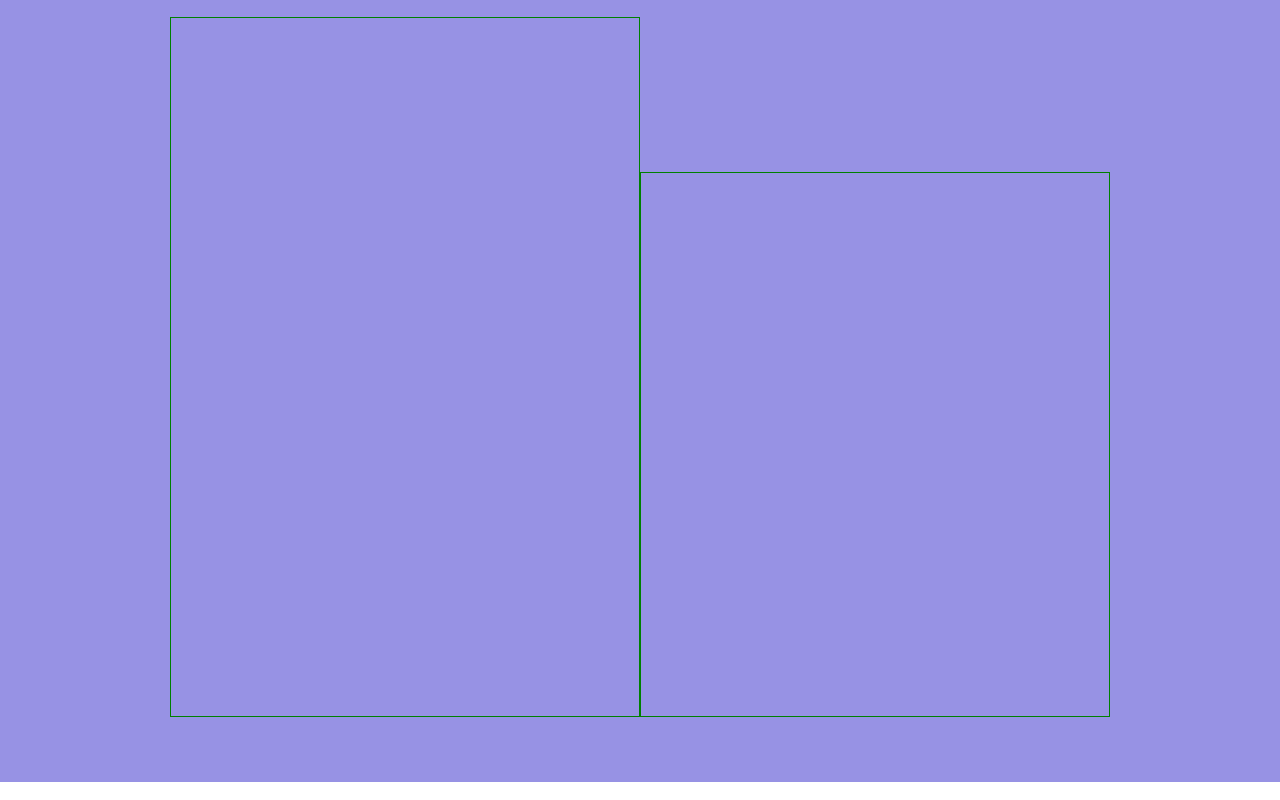
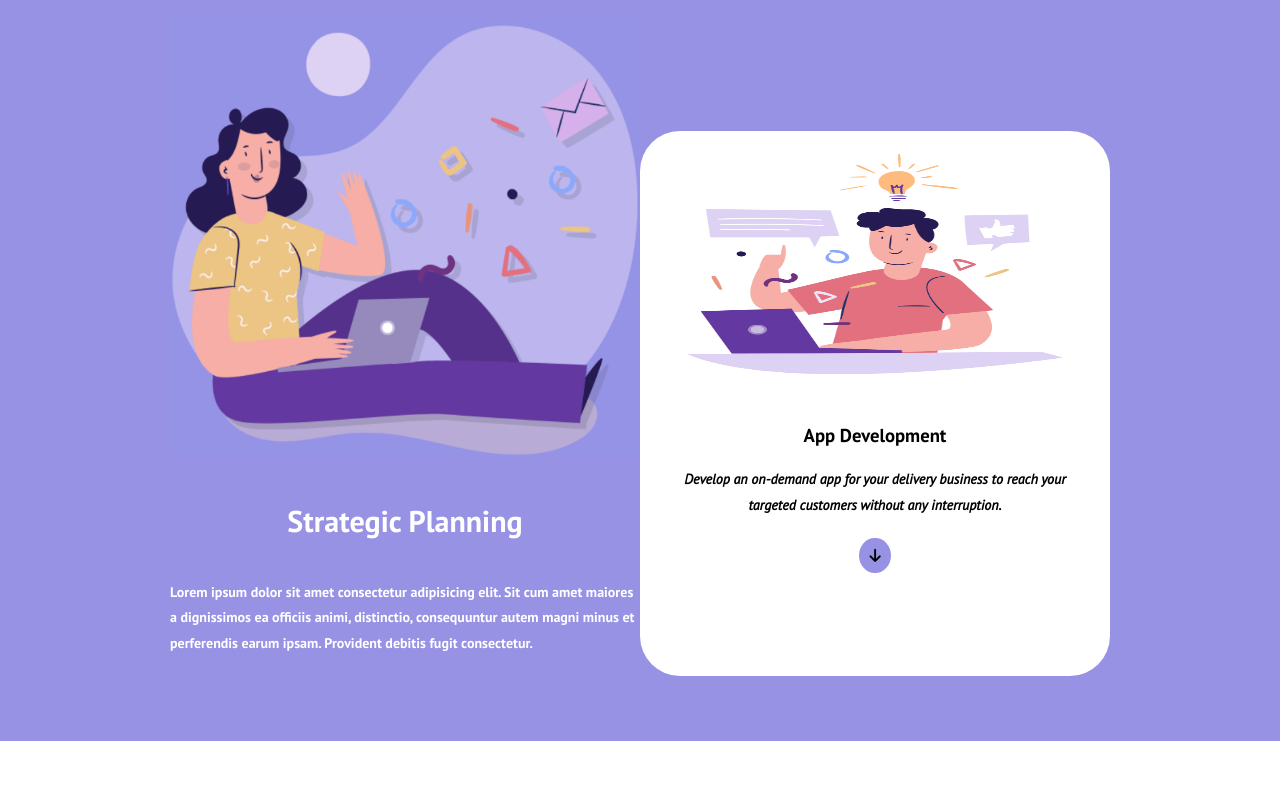
Before and after one commit to MiriamEvardi/htmlcss-responsive-layout, a plain HTML site: page index.html in a window 1280 px wide. Shown: the part 1000-1800 px from the top of the page. Drawn offline with Linux system fonts and the light colour scheme.

Commit message:
Section 2 coompleted

```diff
--- a/css/style.css
+++ b/css/style.css
@@ -55,6 +55,7 @@ p {
     font-size: 14px;
     font-weight: 600;
     color: #5a6e7f;
+    line-height: 1.8em;
 }
 
 
@@ -106,7 +107,7 @@ p {
 .large-app .text p {
     text-align: left;
     padding: 0 32px;
-    line-height: 1.8em;
+
 
 }
 
@@ -136,16 +137,34 @@ button {
 
 .app p {
     padding: 0 30px;
-    line-height: 1.8em;
+
 }
 
 
 
 
+
+/* Strategic planning */
+
 section:nth-child(2) {
-    /*test*/
     height: auto;
     background-color: #9792e4;
+}
+
+.inner .image img {
+    height: 90%;
+    width: 100%;
+}
+
+.inner .text h2 {
+    font-size: 30px;
+    color: white;
+}
+
+.inner .text p {
+    text-align: left;
+    color: white;
+
 }
 
 .row {
@@ -155,14 +174,41 @@ section:nth-child(2) {
 }
 
 .inner {
-    border: solid green 1px;
     display: flex;
     flex-direction: column;
     min-width: calc(100% / 2);
-    height: 700px;
-
+    height: auto;
 }
 
+.small {
+    padding: 20px;
+    background-color: white;
+    border-radius: 40px;
+}
+
+.small .text h3 {
+    font-weight: 700;
+    padding-top: 20px;
+}
+
+.small .text p {
+    color: black;
+    text-align: center;
+    padding: 20px 0;
+}
+
+.fa-arrow-down {
+    font-size: 15px;
+    background-color: #9792e4;
+    padding: 10px;
+    border-radius: 50%;
+}
+
+
+
+
+
+/* Testimonials */
 
 .container>div {
     text-align: center;
@@ -232,7 +278,6 @@ section:nth-child(4) .container h2 {
 }
 
 .about-us div p {
-    line-height: 2em;
     padding-bottom: 60px;
     text-align: left;
 }
--- a/index.html
+++ b/index.html
@@ -15,7 +15,8 @@
     <!-- font PT Sans -->
     <link rel="preconnect" href="https://fonts.googleapis.com">
     <link rel="preconnect" href="https://fonts.gstatic.com" crossorigin>
-    <link href="https://fonts.googleapis.com/css2?family=PT+Sans:wght@400;700&display=swap" rel="stylesheet">
+    <link href="https://fonts.googleapis.com/css2?family=PT+Sans:ital,wght@0,400;0,700;1,400&display=swap"
+        rel="stylesheet">
 
 </head>
 
@@ -101,17 +102,31 @@
 
 
 
-        <!-- flex da 2 -->
+        <!-- Strategic planning -->
         <section>
             <div class="container">
                 <div class="row">
                     <div class="inner">
-                        <div class="image"></div>
-                        <div class="text"></div>
+                        <div class="image">
+                            <img src="img/planning1.png" alt="">
+                        </div>
+                        <div class="text">
+                            <h2>Strategic Planning</h2>
+                            <p>Lorem ipsum dolor sit amet consectetur adipisicing elit. Sit cum amet maiores a
+                                dignissimos ea officiis animi, distinctio, consequuntur autem magni minus et perferendis
+                                earum ipsam. Provident debitis fugit consectetur.</p>
+                        </div>
                     </div>
                     <div class="inner small">
-                        <div class="image"></div>
-                        <div class="text"></div>
+                        <div class="image">
+                            <img src="img/planning2.png" alt="">
+                        </div>
+                        <div class="text">
+                            <h3>App Development</h3>
+                            <p> <i>Develop an on-demand app for your delivery business to reach your targeted customers
+                                    without any interruption. </i></p>
+                            <div><i class="fa-solid fa-arrow-down"></i></div>
+                        </div>
                     </div>
                 </div>
 
@@ -119,7 +134,7 @@
 
         </section>
 
-        <!-- 3 div non flex -->
+        <!-- Testimonials -->
         <section>
             <div class="container">
                 <div>
@@ -149,7 +164,7 @@
 
 
 
-        <!-- flex da 6 -->
+
         <section>
             <div class="container">
                 <h2>Benefits of working with us</h2>
```
